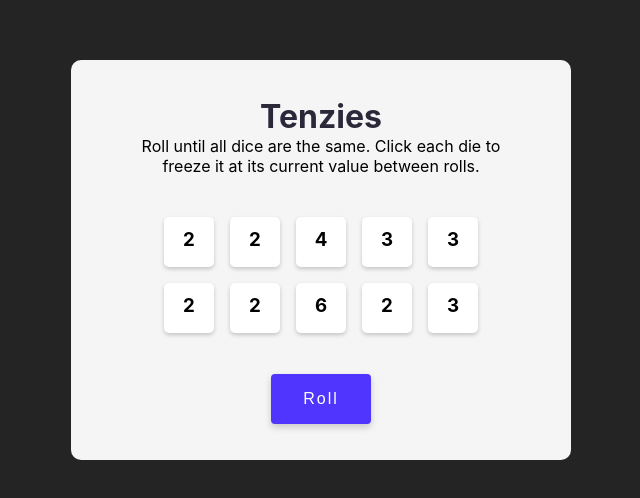
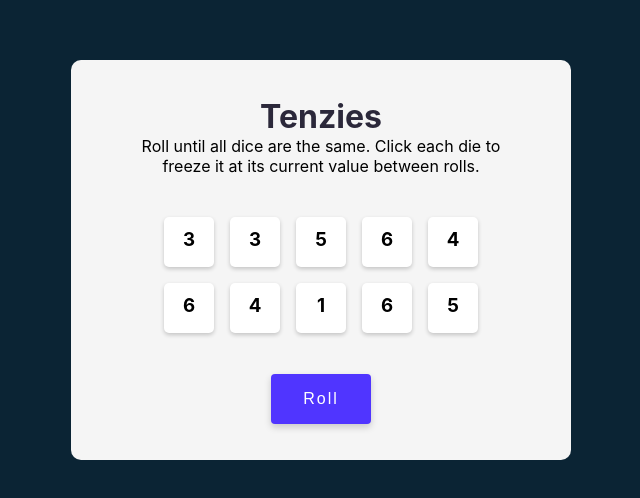
Before and after one commit to RazaNaqsh/Project-Tenzies, a React (Vite) app: page / in a window 1280 px wide. Shown: the part 140-638 px from the top of the page, without its empty margins (319-959 px from the left). Built offline with nearby package versions, Linux system fonts and the light colour scheme.

Commit message:
Can Toggle hold state when clicked

```diff
--- a/src/App.jsx
+++ b/src/App.jsx
@@ -5,16 +5,13 @@ import { nanoid } from "nanoid";
 import Die from "./components/Die";
 
 function App() {
-	// make boxes by mapping
-	// display random number
-	// roll button to display again
-	// hold state inside button
 	const [dice, setDice] = useState(newDiceArray());
 
 	function generateNewDie() {
 		const die = {
 			value: Math.ceil(Math.random() * 6),
 			id: nanoid(),
+			isHeld: false,
 		};
 		return die;
 	}
@@ -27,13 +24,39 @@ function App() {
 		return diceArray;
 	}
 
-	const DieElements = dice.map((die) => <Die value={die.value} />);
+	function rollDice() {
+		setDice(newDiceArray());
+	}
+
+	function holdDice(id) {
+		// console.log(id);
+
+		setDice((oldDice) => {
+			return oldDice.map((die) =>
+				die.id === id ? { ...die, isHeld: !die.isHeld } : die
+			);
+		});
+	}
+
+	const DieElements = dice.map((die) => (
+		<Die
+			key={die.id}
+			value={die.value}
+			isHeld={die.isHeld}
+			hold={() => holdDice(die.id)}
+		/>
+	));
 
 	return (
 		<div className="App">
 			<Heading />
 			<main className="Die-container">{DieElements}</main>
-			<button className="btn-roll">Roll</button>
+			<button
+				className="btn-roll"
+				onClick={rollDice}
+			>
+				Roll
+			</button>
 		</div>
 	);
 }
--- a/src/components/Die.jsx
+++ b/src/components/Die.jsx
@@ -1,8 +1,15 @@
 import React from "react";
 
 export default function Die(props) {
+	const styles = {
+		backgroundColor: props.isHeld ? "#59E391" : "white",
+	};
 	return (
-		<div className="Die-box">
+		<div
+			className="Die-box"
+			style={styles}
+			onClick={props.hold}
+		>
 			<h3 className="Die-num">{props.value}</h3>
 		</div>
 	);
--- a/src/styles/main.scss
+++ b/src/styles/main.scss
@@ -11,7 +11,7 @@
 
 body {
 	margin: 0;
-	background-color: #242424;
+	background-color: #0b2434;
 	display: flex;
 	justify-content: center;
 	align-items: center;
```
Also changed, not shown: 1 other file (tests, documents, lock files or other folders).
